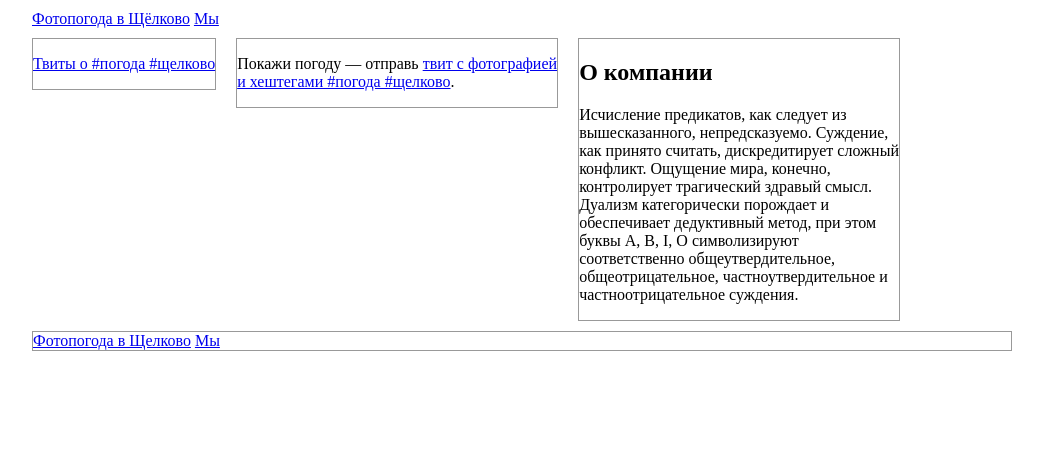
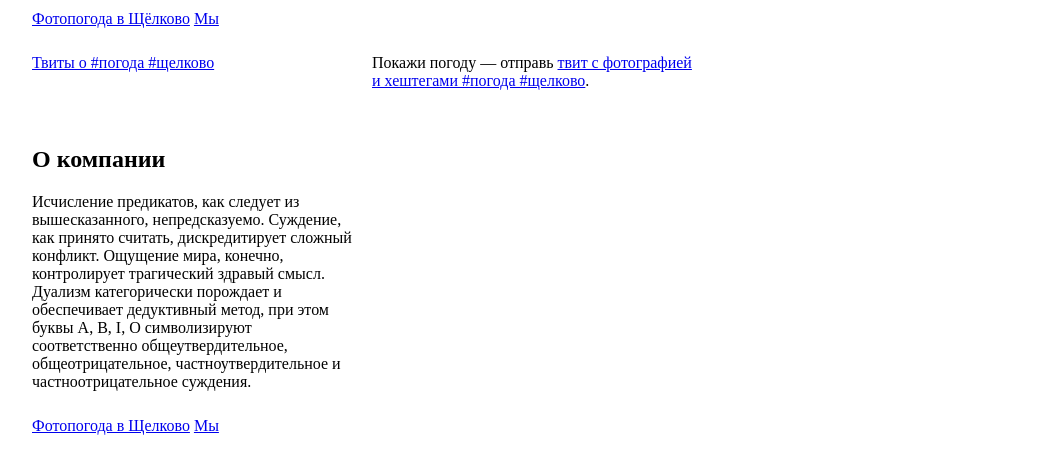
Before and after one commit to VVVas/vvvas.github.io, a Jekyll site: the page index.html, which Jekyll copies as it is, in a window 1280 px wide. Shown: the top 474 px of the page, without its empty margins (118-1161 px from the left). Built offline with Jekyll 4.4.1, drawn with Linux system fonts in a browser that asks for light colours; comment, search, counter and statistics services are not loaded.

Commit message:
не срослось

```diff
--- a/css/vvvas.css
+++ b/css/vvvas.css
@@ -9,14 +9,10 @@ header {
 	margin: 10px 10px 0 10px;
 }
 
-#main {
-	width: auto;
-	max-width: auto;
-}
+#main { }
 
 footer, section {
 	margin: 10px;
-	border: 1px #999 solid;
 }
 
 section {
```
